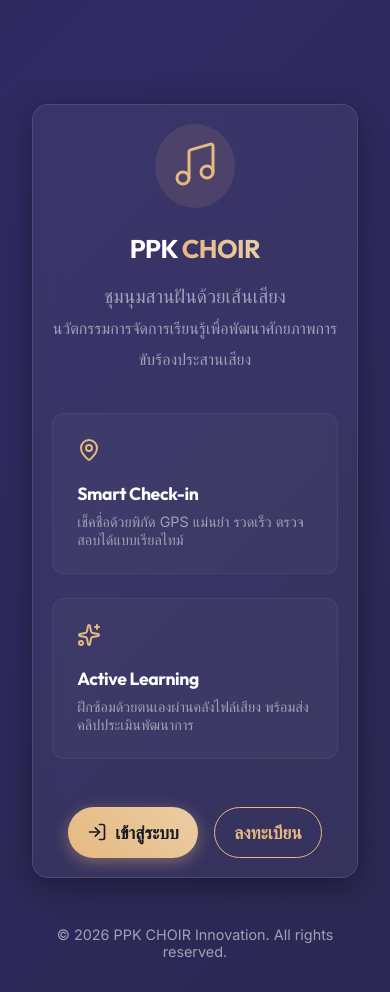
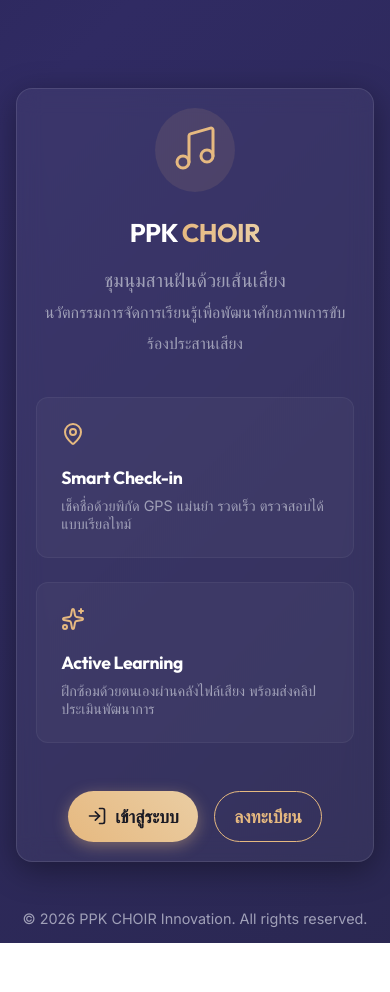
Before and after one commit to krumumpiano-source/ppk-choir, a Next.js app: page / in a window 390 px wide. After the commit the page ends 943 px from the top, so only its background shows below. Built offline with nearby package versions, Linux system fonts and the light colour scheme; no server answers.

Commit message:
fix: responsive layout for mobile screens

```diff
--- a/src/app/globals.css
+++ b/src/app/globals.css
@@ -347,4 +347,49 @@ body:has(.sidebar) .app-container {
   .btn-primary, .btn-secondary {
     padding: 0.8rem 1.2rem !important;
   }
+
+  /* Collapse fixed multi-column inline grids into a single column */
+  [style*="grid-template-columns: 1fr 1fr"],
+  [style*="grid-template-columns: 1fr 2fr"],
+  [style*="grid-template-columns: 1fr 3fr"],
+  [style*="grid-template-columns:1fr 1fr"],
+  [style*="grid-template-columns:1fr 2fr"],
+  [style*="grid-template-columns:1fr 3fr"] {
+    grid-template-columns: 1fr !important;
+  }
+
+  /* auto-fit grids with wide minimums must never exceed the screen */
+  [style*="minmax(320px"], [style*="minmax(280px"], [style*="minmax(220px"] {
+    grid-template-columns: repeat(auto-fit, minmax(min(100%, 200px), 1fr)) !important;
+  }
+
+  /* Page wrappers with large inline padding */
+  [style*="padding: 2rem"] {
+    padding: 1rem !important;
+  }
+
+  /* Wide tables scroll inside their own box instead of widening the page */
+  table {
+    display: block;
+    max-width: 100%;
+    overflow-x: auto;
+  }
 }
+
+/* Prevent flex children (main content) from overflowing the viewport */
+.app-container {
+  min-width: 0;
+}
+
+html, body {
+  max-width: 100%;
+  overflow-x: hidden;
+}
+
+img, video, canvas, svg {
+  max-width: 100%;
+}
+
+.leaflet-container {
+  max-width: 100%;
+}
```
